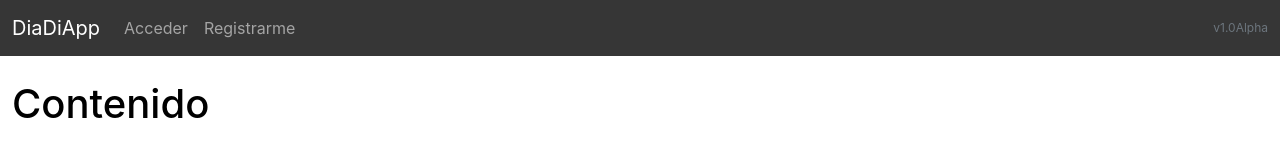
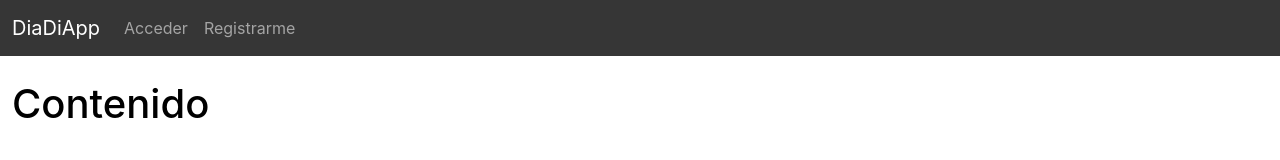
Before and after one commit to maximovj/diadi-app, a React (Create React App) app in the folder dev-react-app/: page / in a window 1280 px wide. Shown: the top 160 px of the page. Built offline with nearby package versions, Linux system fonts and the light colour scheme; no server answers.

Commit message:
Se eliminar version del navbar

```diff
--- a/dev-react-app/src/components/NavBar.jsx
+++ b/dev-react-app/src/components/NavBar.jsx
@@ -68,7 +68,6 @@ export function NavBar() {
 
             </ul>
             <div className="d-flex flex-column justify-content-end align-items-end">
-              <span className="txt-span-version-css">v1.0Alpha</span>
               <ul className="navbar-nav me-auto mb-2 mb-lg-0">
                 {/* Solo se muestra si el usuario a iniciado sesión  */}
                 {isAuthenticated && (
```
